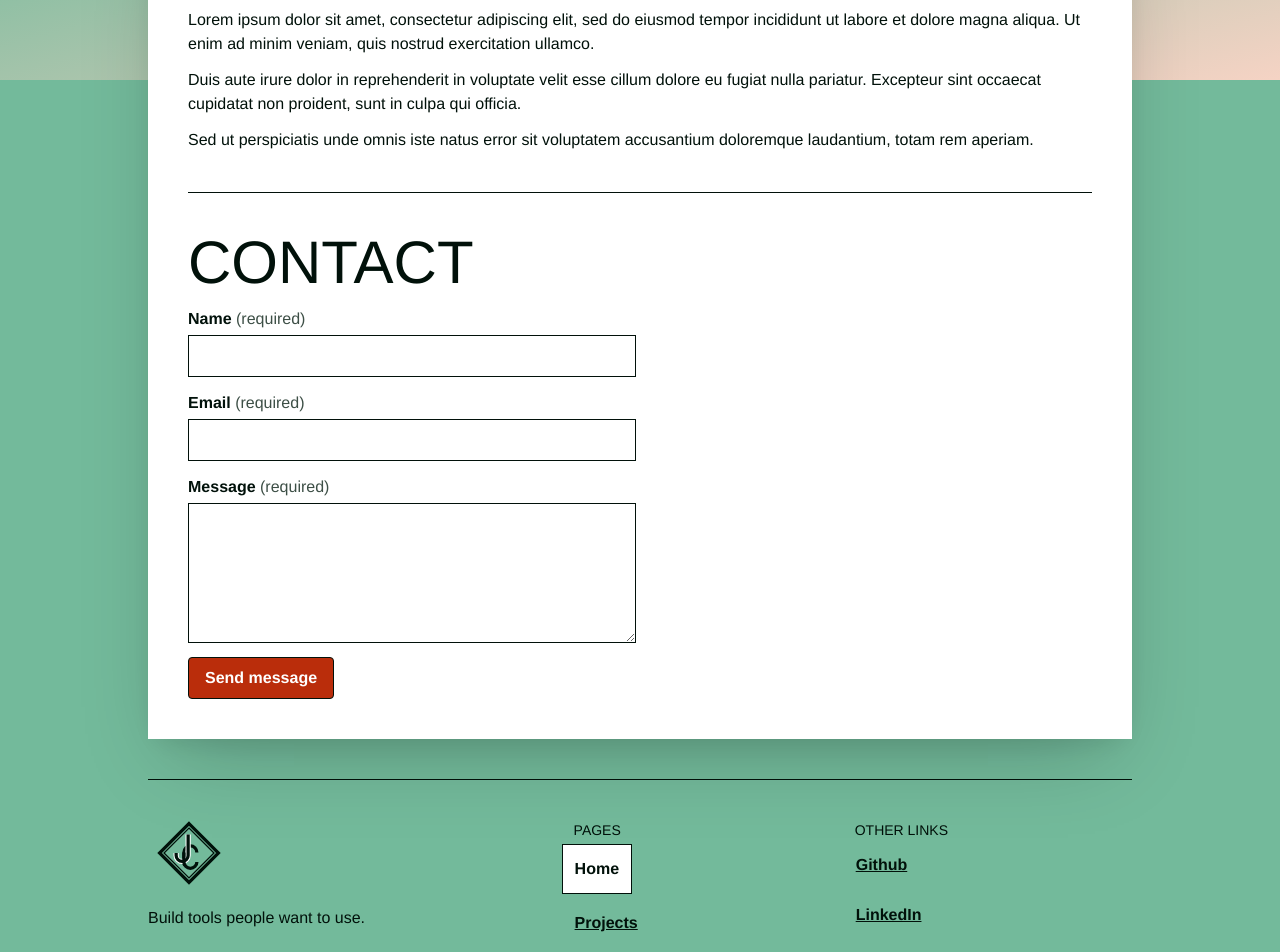
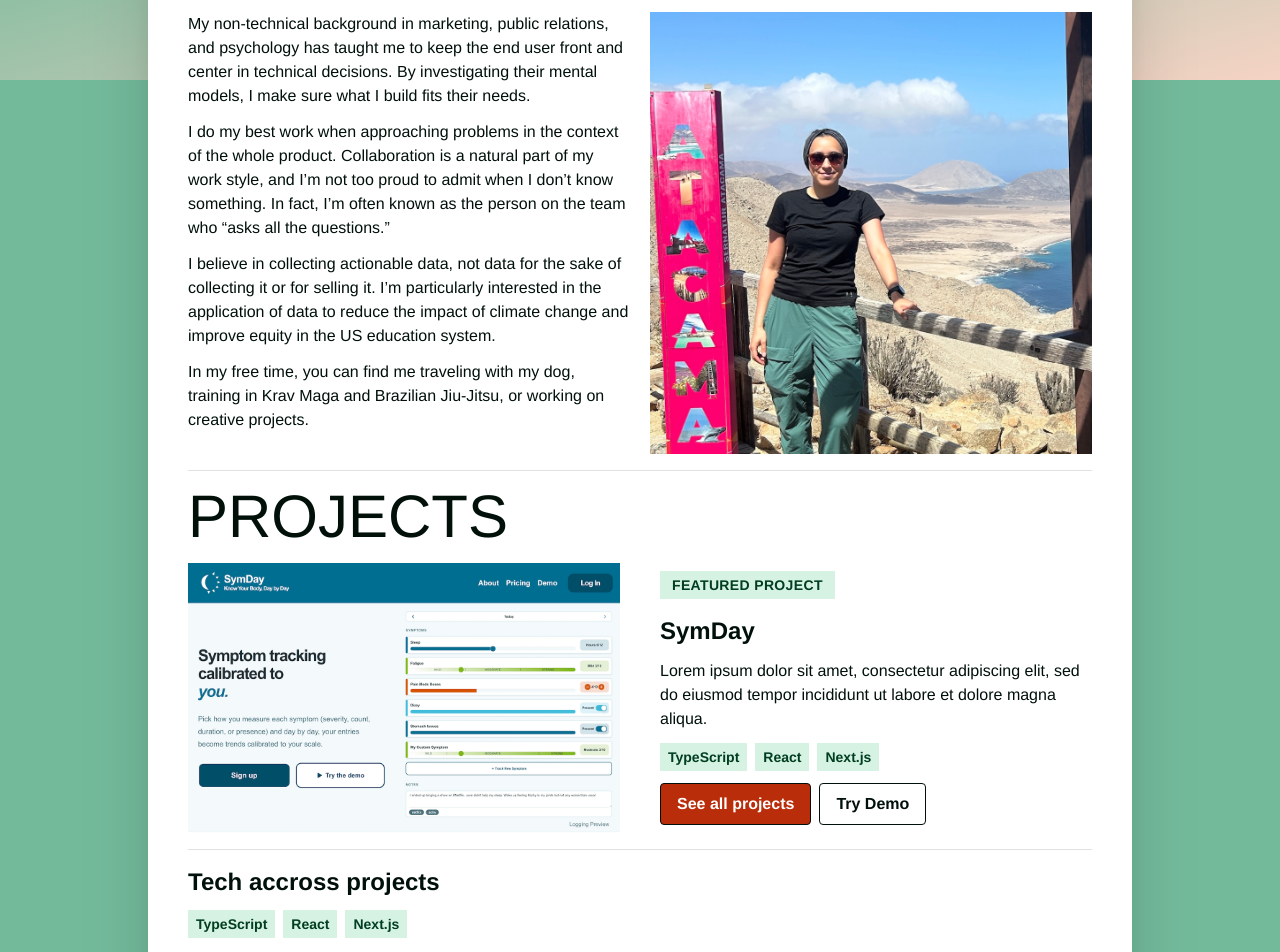
Before and after one commit to jcorteza/portfolio, a Next.js app: page / in a window 1280 px wide. Shown: the part 720-1672 px from the top of the page. Built offline with nearby package versions, Linux system fonts and the light colour scheme; a web font is replaced by a local one.

Commit message:
finish home page

```diff
--- a/app/page.tsx
+++ b/app/page.tsx
@@ -1,32 +1,67 @@
 import clsx from 'clsx';
 import HeroActions from './_components/HeroActions';
-import { CARD_BASE, DECORATIVE_TAG, TEXT } from '../lib/styles';
+import { CARD_BASE, CARD_DIVIDER, DECORATIVE_TAG, TEXT } from '../lib/styles';
 import ContactForm from './contact/_components/ContactForm';
+import projects from './projects/projects.json';
+import Image from 'next/image';
+import SkillsTags from '../components/SkillsTags';
+import LinkButton from '../components/LinkButton';
+import atacamaHike from './atacama-hike.jpg'
+
+const symday = projects[0];
 
 export default function Home() {
     return (
-        <main className="relative grow flex flex-col justify-between gap-3 sm:gap-5 md:gap-10">
+        <main className="relative grow min-w-0 w-full flex flex-col justify-between gap-3 sm:gap-5 md:gap-10">
             <div className="sticky top-17 sm:top-19 grow flex flex-col justify-end h-[calc(100svh-(--spacing(35)))] desktop:h-[calc(100svh-(--spacing(80)))]">
                 <div className="hero-fade flex flex-col gap-2 sm:gap-3 md:gap-5">
                     <h1 className="flex flex-col gap-2 sm:gap-3 md:gap-5">
                         <div className={DECORATIVE_TAG}>Josephine Cortez-Ayala</div>
-                        <div className="text-body-text text-[12svh] leading-[12svh] desktop:text-[8.5rem] desktop:leading-26 uppercase font-title">Full-Stack Software Engineer</div>
+                        <div className="text-body-text text-[9svh] leading-[10svh] desktop:text-[8.5rem] desktop:leading-26 uppercase font-title">Full-Stack Software Engineer</div>
                     </h1>
-                    <p className="text-brank-ink text-lg w-full md:w-1/2 leading-5.5 sm:leading-6 md:leading-7">Lorem ipsum dolor sit amet, consectetur adipiscing elit, sed do eiusmod tempor incididunt ut labore.</p>
+                    <p className="text-brank-ink text-lg w-full md:w-1/2 leading-5.5 sm:leading-6 md:leading-7">Building web products from concept through user activation.</p>
                     <HeroActions />
                 </div>
             </div>
-            <div className={clsx(CARD_BASE, 'relative z-10 flex flex-col gap-10')}>
-                <div className="w-full flex gap-5">
-                    <div className="flex flex-col gap-3 text-body-text">
-                        <h2 className={TEXT.cardTitle}>About</h2>
-                        <p>Lorem ipsum dolor sit amet, consectetur adipiscing elit, sed do eiusmod tempor incididunt ut labore et dolore magna aliqua. Ut enim ad minim veniam, quis nostrud exercitation ullamco.</p>
-                        <p>Duis aute irure dolor in reprehenderit in voluptate velit esse cillum dolore eu fugiat nulla pariatur. Excepteur sint occaecat cupidatat non proident, sunt in culpa qui officia.</p>
-                        <p>Sed ut perspiciatis unde omnis iste natus error sit voluptatem accusantium doloremque laudantium, totam rem aperiam.</p>
+            <div className={clsx(CARD_BASE, 'relative z-10 min-w-0 w-full flex flex-col gap-4')}>
+                <h2 className={TEXT.cardTitle}>About</h2>
+                <div className="w-full min-w-0 flex flex-col items-center md:flex-row md:items-start md:justify-start gap-5">
+                        <div className="w-full min-w-0 flex flex-col gap-3 text-body-text">
+                            <p>My non-technical background in marketing, public relations, and psychology has taught me to keep the end user front and center in technical decisions. By investigating their mental models, I make sure what I build fits their needs.</p>
+                            <p>I do my best work when approaching problems in the context of the whole product. Collaboration is a natural part of my work style, and I’m not too proud to admit when I don&rsquo;t know something. In fact, I&rsquo;m often known as the person on the team who &ldquo;asks all the questions.&rdquo;</p>
+                            <p>I believe in collecting actionable data, not data for the sake of collecting it or for selling it. I&rsquo;m particularly interested in the application of data to reduce the impact of climate change and improve equity in the US education system.</p>
+                            <p>In my free time, you can find me traveling with my dog, training in Krav Maga and Brazilian Jiu-Jitsu, or working on creative projects.</p>
+                        </div>
+                    <Image loading='eager' src={atacamaHike} alt='Josephine motioning up with outstretched arms towards the milky way' width={1000} height={1000} className='grow-0 w-full min-w-0' />
+                </div>
+                <hr aria-hidden className={CARD_DIVIDER} />
+                <div className="w-full min-w-0 flex flex-col gap-4 text-body-text">
+                    <h2 className={TEXT.cardTitle}>Projects</h2>
+                    <div className={clsx('flex items-center flex-col gap-5 md:grid md:grid-cols-2 md:gap-10')}>
+                        <Image loading='eager' src={symday.imageUrl} width={symday.imageWidth} height={symday.imageHeight} alt={symday.imageAlt} className='w-full min-w-0' />
+                        <div className='flex flex-col gap-3'>
+
+                            <h3 className='flex flex-col gap-4'>
+                                <div className={DECORATIVE_TAG}>Featured Project</div>
+                                <div className={TEXT.cardSubtitle}>{symday.title}</div>
+                            </h3>
+                            <p className="text-body-text">{symday.description}</p>
+                            <SkillsTags skills={[...new Set(projects.flatMap(project => project.skills))]} />
+                            <div className='flex flex-col items-end sm:flex-row gap-2'>
+                                <LinkButton href='/projects'>See all projects</LinkButton>
+                                <LinkButton href='https://symday-tracker.app/demo' isSecondaryAction isExternalLink target='blank'>Try Demo</LinkButton>
+                            </div>
+                        </div>
                     </div>
-                    {/* <div className="border w-md">where image would go</div> */}
                 </div>
-                <hr aria-hidden />
+                <hr aria-hidden className={CARD_DIVIDER} />
+                <div className='flex flex-col gap-3'>
+                    <h3 className={TEXT.cardSubtitle}>
+                        Tech accross projects
+                    </h3>
+                    <SkillsTags skills={[...new Set(projects.flatMap(project => project.skills))]} />
+                </div>
+                <hr aria-hidden className={CARD_DIVIDER} />
                 <div className="flex flex-col gap-3 text-body-text">
                     <h2 className={TEXT.cardTitle}>Contact</h2>
                     <ContactForm />
--- a/app/projects/_components/ProjectCard.tsx
+++ b/app/projects/_components/ProjectCard.tsx
@@ -4,6 +4,7 @@ import clsx from 'clsx';
 import { CARD_BASE, DECORATIVE_TAG, PROJECT_SKILL_TAG, TEXT } from '../../../lib/styles';
 import Image from 'next/image';
 import LinkButton from '../../../components/LinkButton';
+import SkillsTags from '../../../components/SkillsTags';
 
 export type Props = {
     projectUrl: string;
@@ -40,9 +41,7 @@ export default function ProjectCard({
                     <div className={TEXT.cardSubtitle}>{title}</div>
                 </h2>
                 <p className="text-body-text">{description}</p>
-                <ul className="flex flex-wrap gap-2">
-                    {skills.map((skill, idx) => <li key={idx} className={PROJECT_SKILL_TAG}>{skill}</li>)}
-                </ul>
+                <SkillsTags skills={skills} />
                 <div className={clsx('flex flex-col items-end sm:flex-row', { 'gap-2': !!source })}>
                     <LinkButton href={projectUrl}>View Project</LinkButton>
                     {source && <LinkButton href={source} isSecondaryAction isExternalLink target='blank'>View Source</LinkButton>}
--- /dev/null
+++ b/components/SkillsTags.tsx
@@ -0,0 +1,9 @@
+import { PROJECT_SKILL_TAG } from "../lib/styles";
+
+export default function SkillsTags({ skills }: { skills: string[] }) {
+    return (
+        <ul className="flex flex-wrap gap-2">
+            {skills.map((skill, idx) => <li key={idx} className={PROJECT_SKILL_TAG}>{skill}</li>)}
+        </ul>
+    );
+}
--- a/lib/styles.ts
+++ b/lib/styles.ts
@@ -41,3 +41,5 @@ export const THEME_BUTTON_STYLE = {
     active: 'cursor-default pointer-events-none bg-body-text text-surface',
     inactive: 'cursor-pointer bg-surface text-body-text'
 };
+
+export const CARD_DIVIDER = 'text-(--card-line)';
```
Also changed, not shown: app/atacama-hike.jpg (added).
